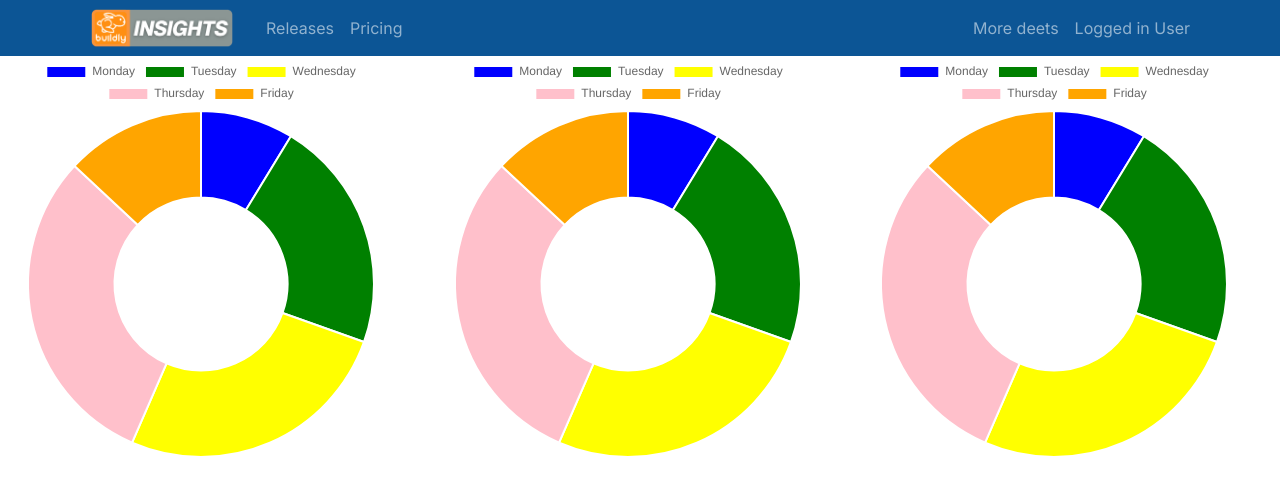
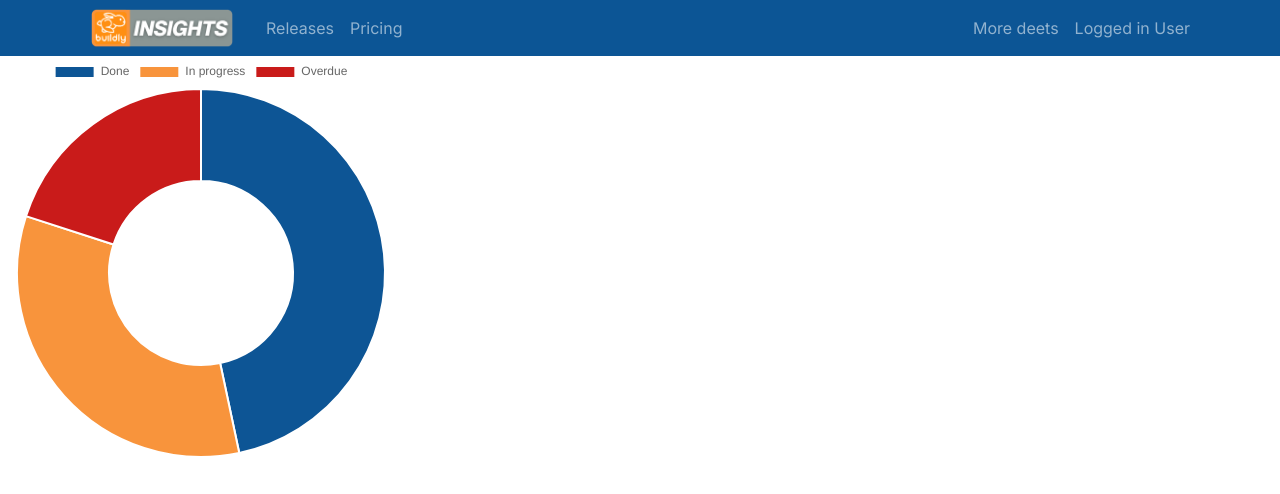
Before and after one commit to buildly-release-management/release-client, a React (Create React App) app: page /releases/1 in a window 1280 px wide. Shown: the top 494 px of the page. Built offline with nearby package versions, Linux system fonts and the light colour scheme.

Commit message:
Doughnut chart

```diff
--- /dev/null
+++ b/src/components/Charts/BarChart/BarChart.tsx
@@ -0,0 +1,29 @@
+import React from "react";
+import PropTypes from "prop-types";
+import { Chart as ChartJS, ArcElement, Tooltip, Legend } from "chart.js";
+import { Bar } from "react-chartjs-2";
+
+ChartJS.register(ArcElement, Tooltip, Legend);
+
+// style={{ maxHeight: "600px" }}
+const BarChart = ({ id, chartData }: any) => {
+  return <Bar id={id} data={chartData} />;
+};
+
+BarChart.propTypes = {
+  id: PropTypes.string.isRequired,
+  chartData: PropTypes.shape({
+    labels: PropTypes.array.isRequired,
+    datasets: PropTypes.arrayOf(
+      PropTypes.shape({
+        label: PropTypes.string,
+        data: PropTypes.array.isRequired,
+        backgroundColor: PropTypes.string,
+        borderWidth: PropTypes.array,
+        borderColor: PropTypes.string,
+      })
+    ),
+  }).isRequired,
+};
+
+export default BarChart;
--- /dev/null
+++ b/src/components/Charts/BarChart/index.js
@@ -0,0 +1 @@
+export { default } from "./BarChart";
--- a/src/components/Charts/Doughnut/DoughnutChart.tsx
+++ b/src/components/Charts/Doughnut/DoughnutChart.tsx
@@ -5,21 +5,17 @@ import { Doughnut } from "react-chartjs-2";
 
 ChartJS.register(ArcElement, Tooltip, Legend);
 
-const DoughnutChart = ({ chartData }: any) => {
-  return <Doughnut data={chartData} />;
+const DoughnutChart = ({ id, labels, label, data }: any) => {
+  const backgroundColor = ["#0D5595", "#F8943C", "#C91B1A"];
+  const chartData = { labels, datasets: [{ label, data, backgroundColor }] };
+  return <Doughnut id={id} data={chartData} />;
 };
 
 DoughnutChart.propTypes = {
-  chartData: PropTypes.shape({
-    labels: PropTypes.array.isRequired,
-    datasets: PropTypes.arrayOf(
-      PropTypes.shape({
-        label: PropTypes.string,
-        data: PropTypes.array.isRequired,
-        backgroundColor: PropTypes.array.isRequired,
-      })
-    ),
-  }).isRequired,
+  id: PropTypes.string.isRequired,
+  labels: PropTypes.array.isRequired,
+  label: PropTypes.string.isRequired,
+  data: PropTypes.array.isRequired,
 };
 
 export default DoughnutChart;
--- a/src/modules/release/details/ReleaseDetails.tsx
+++ b/src/modules/release/details/ReleaseDetails.tsx
@@ -1,12 +1,21 @@
 import React from "react";
 import { useParams } from "react-router-dom";
 import DoughnutChart from "../../../components/Charts/Doughnut";
+import BarChart from "../../../components/Charts/BarChart";
+import { Chart as ChartJS, ArcElement, Tooltip, Legend } from "chart.js";
+import { Bar } from "react-chartjs-2";
+
+ChartJS.register(ArcElement, Tooltip, Legend);
 
 function ReleaseDetails() {
   const { releaseUuid } = useParams();
   console.log("releaseUuid : ", releaseUuid);
 
   // Sample data
+  const pieChartLabels = ["Done", "In progress", "Overdue"];
+  const pieChartLabel = "Release summary";
+  const pieChartData = [7, 5, 3];
+
   const data = {
     labels: ["Monday", "Tuesday", "Wednesday", "Thursday", "Friday"],
     datasets: [
@@ -18,18 +27,44 @@ function ReleaseDetails() {
     ],
   };
 
+  const barChartData = {
+    labels: [
+      "Sunday",
+      "Monday",
+      "Tuesday",
+      "Wednesday",
+      "Thursday",
+      "Friday",
+      "Saturday",
+    ],
+    datasets: [
+      {
+        label: "Hours Studied in Geeksforgeeks",
+        data: [2, 5, 6, 7, 3, 3, 4],
+        backgroundColor: "#02b844",
+        borderWidth: 1,
+        borderColor: "#000000",
+      },
+    ],
+  };
+
   return (
     <>
       <div className="row col-12">
         <section className="col-4">
-          <DoughnutChart chartData={data} />
+          <DoughnutChart
+            id="releases"
+            labels={pieChartLabels}
+            label={pieChartLabel}
+            data={pieChartData}
+          />
         </section>
-        <section className="col-4">
-          <DoughnutChart chartData={data} />
-        </section>
-        <section className="col-4">
-          <DoughnutChart chartData={data} />
-        </section>
+        {/*<section className="col-4">*/}
+        {/*  <BarChart id="features" chartData={barChartData} />*/}
+        {/*</section>*/}
+        {/*<section className="col-4">*/}
+        {/*  <DoughnutChart id="isssues" chartData={data} />*/}
+        {/*</section>*/}
       </div>
     </>
   );
```
Also changed, not shown: src/components/Charts/BarChart/BarChart.css (added).
